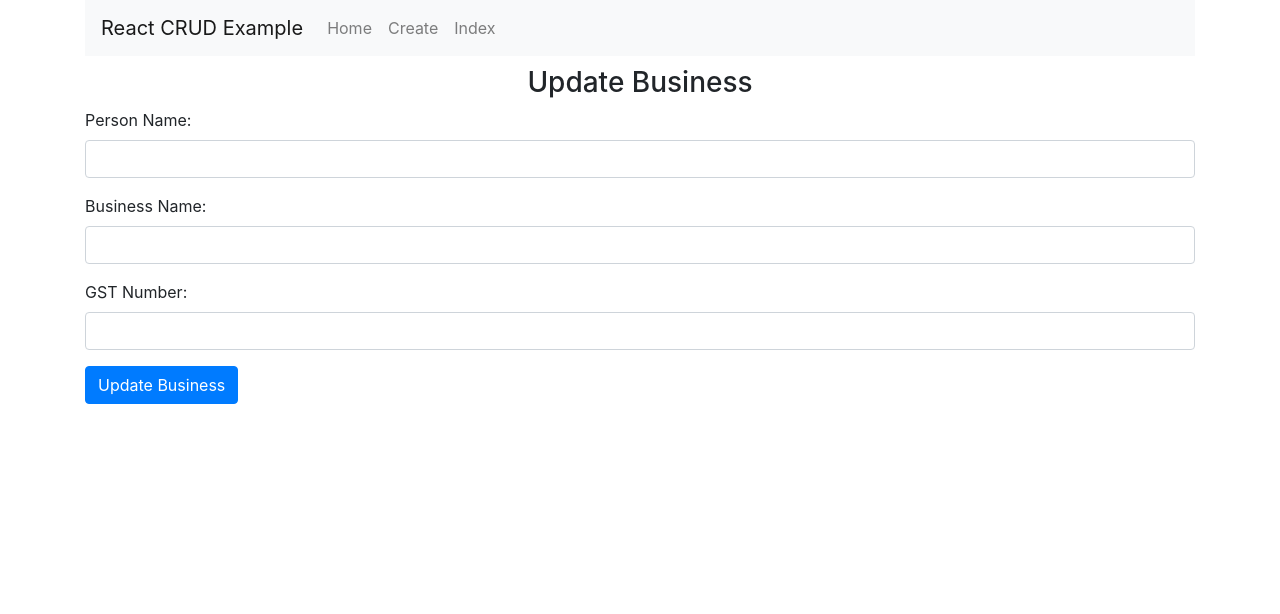
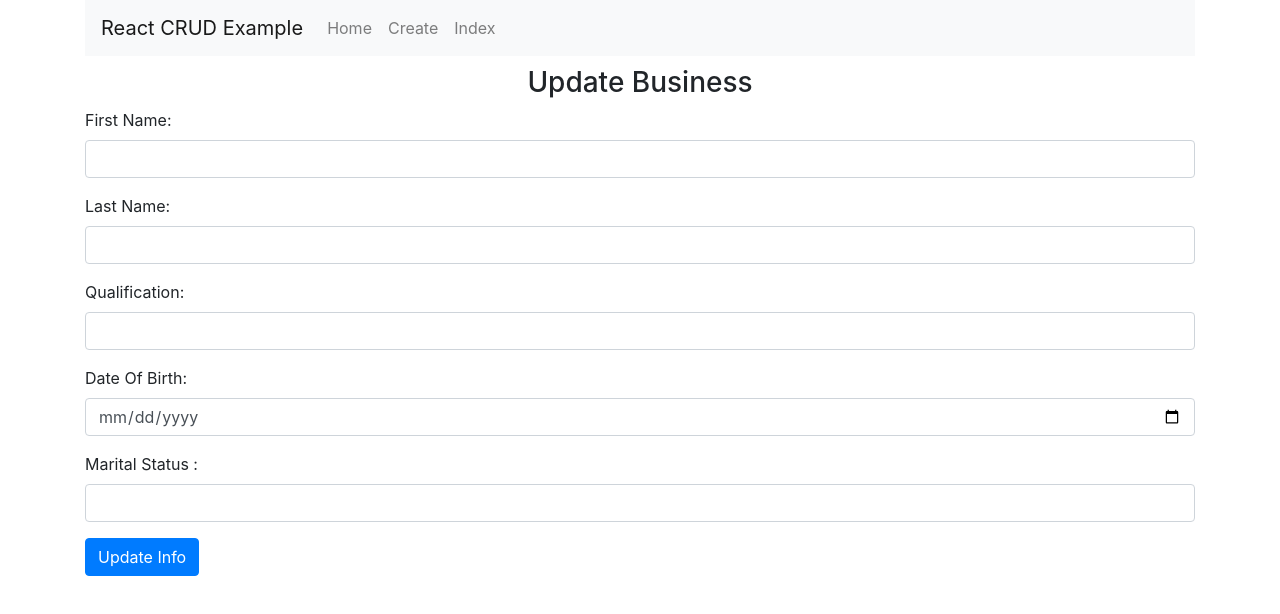
Before and after one commit to amriksingh0786/react-crud-mongo, a React (Create React App) app: page /edit/1 in a window 1280 px wide. Shown: the top 614 px of the page. Built offline with nearby package versions, Linux system fonts and the light colour scheme; no server answers.

Commit message:
edit done

```diff
--- a/src/components/TableRow.js
+++ b/src/components/TableRow.js
@@ -22,9 +22,9 @@ class TableRow extends Component {
           <td>
             {this.props.obj.last_name}
           </td>
-          <td>
+          {/* <td>
             {this.props.obj.business_gst_number}
-          </td>
+          </td> */}
           <td>
             {this.props.obj.person_qualification}
           </td>
--- a/src/components/create.component.js
+++ b/src/components/create.component.js
@@ -5,9 +5,9 @@ import { Dropdown } from 'react-bootstrap';
 export default class Create extends Component {
   constructor(props) {
     super(props);
-    this.onChangePersonName = this.onChangePersonName.bind(this);
-    this.onChangeBusinessName = this.onChangeBusinessName.bind(this);
-    this.onChangeGstNumber = this.onChangeGstNumber.bind(this);
+    this.onChangeFirstName = this.onChangeFirstName.bind(this);
+    this.onChangeLastName = this.onChangeLastName.bind(this);
+  /*   this.onChangeGstNumber = this.onChangeGstNumber.bind(this); */
     this.onChangeQualification = this.onChangeQualification.bind(this);
     this.onChangeDOB = this.onChangeDOB.bind(this);
     this.onChangeMaritalStatus = this.onChangeMaritalStatus.bind(this);
@@ -17,28 +17,28 @@ export default class Create extends Component {
     this.state = {
       first_name: '',
       last_name: '',
-      business_gst_number:'',
+    /*   business_gst_number:'', */
       person_qualification:'',
       date_of_birth:'',
       marital_status:'',
       person_hobby:''
     }
   }
-  onChangePersonName(e) {
+  onChangeFirstName(e) {
     this.setState({
       first_name: e.target.value
     });
   }
-  onChangeBusinessName(e) {
+  onChangeLastName(e) {
     this.setState({
       last_name: e.target.value
     })
   }
-  onChangeGstNumber(e) {
+ /*  onChangeGstNumber(e) {
     this.setState({
       business_gst_number: e.target.value
     })
-  }
+  } */
   onChangeQualification(e) {
     this.setState({
       person_qualification: e.target.value
@@ -65,7 +65,7 @@ export default class Create extends Component {
     const obj = {
       first_name: this.state.first_name,
       last_name: this.state.last_name,
-      business_gst_number: this.state.business_gst_number,
+    /*   business_gst_number: this.state.business_gst_number, */
       person_qualification: this.state.person_qualification,
       date_of_birth: this.state.date_of_birth,
       marital_status: this.state.marital_status,
@@ -77,7 +77,7 @@ export default class Create extends Component {
     this.setState({
       first_name: '',
       last_name: '',
-      business_gst_number: '',
+  /*     business_gst_number: '', */
       person_qualification: '',
       date_of_birth: '',
       marital_status:'',
@@ -96,7 +96,7 @@ export default class Create extends Component {
                       type="text"
                       className="form-control"
                       value={this.state.first_name}
-                      onChange={this.onChangePersonName}
+                      onChange={this.onChangeFirstName}
                       />
                 </div>
                 <div className="form-group">
@@ -104,17 +104,17 @@ export default class Create extends Component {
                     <input type="text"
                       className="form-control"
                       value={this.state.last_name}
-                      onChange={this.onChangeBusinessName}
+                      onChange={this.onChangeLastName}
                       />
                 </div>
-                <div className="form-group">
+                {/* <div className="form-group">
                     <label>GST Number: </label>
                     <input type="text"
                       className="form-control"
                       value={this.state.business_gst_number}
                       onChange={this.onChangeGstNumber}
                       />
-                </div>
+                </div> */}
                 <div className="form-group">
                     <label>Qualification: </label>
                       <input list="browsers" name="browser" className="form-control"
--- a/src/components/edit.component.js
+++ b/src/components/edit.component.js
@@ -4,15 +4,23 @@ import axios from 'axios';
 export default class Edit extends Component {
   constructor(props) {
     super(props);
-    this.onChangePersonName = this.onChangePersonName.bind(this);
-    this.onChangeBusinessName = this.onChangeBusinessName.bind(this);
-    this.onChangeGstNumber = this.onChangeGstNumber.bind(this);
+    this.onChangeFirstName = this.onChangeFirstName.bind(this);
+    this.onChangeLastName = this.onChangeLastName.bind(this);
+  /*   this.onChangeGstNumber = this.onChangeGstNumber.bind(this); */
+    this.onChangeQualification = this.onChangeQualification.bind(this);
+    this.onChangeDOB = this.onChangeDOB.bind(this);
+    this.onChangeMaritalStatus = this.onChangeMaritalStatus.bind(this);
+    this.onChangeHobby = this.onChangeHobby.bind(this);
     this.onSubmit = this.onSubmit.bind(this);
 
     this.state = {
       first_name: '',
       last_name: '',
-      business_gst_number:''
+ /*      business_gst_number: '', */
+      person_qualification: '',
+      date_of_birth: '',
+      marital_status:'',
+      person_hobby:''
     }
   }
 
@@ -22,27 +30,52 @@ export default class Edit extends Component {
               this.setState({
                 first_name: response.data.first_name,
                 last_name: response.data.last_name,
-                business_gst_number: response.data.business_gst_number });
+              /*   business_gst_number: response.data.business_gst_number, */
+                person_qualification: response.data.person_qualification,
+                date_of_birth: response.data.date_of_birth,
+                marital_status:response.data.marital_status,
+                person_hobby: response.data.person_hobby
+               });
           })
           .catch(function (error) {
               console.log(error);
           })
     }
 
-  onChangePersonName(e) {
+  onChangeFirstName(e) {
     this.setState({
       first_name: e.target.value
     });
   }
-  onChangeBusinessName(e) {
+  onChangeLastName(e) {
     this.setState({
       last_name: e.target.value
     })
   }
-  onChangeGstNumber(e) {
+  /* onChangeGstNumber(e) {
     this.setState({
       business_gst_number: e.target.value
     })
+  } */
+    onChangeQualification(e) {
+      this.setState({
+        person_qualification: e.target.value
+      })
+    }
+    onChangeDOB(e){
+        this.setState({
+          date_of_birth: e.target.value
+        })
+    }
+    onChangeMaritalStatus(e){
+      this.setState({
+        marital_status: e.target.value
+      })
+    }
+      onChangeHobby(e){
+        this.setState({
+          person_hobby: e.target.value
+        })
   }
 
   onSubmit(e) {
@@ -50,7 +83,11 @@ export default class Edit extends Component {
     const obj = {
       first_name: this.state.first_name,
       last_name: this.state.last_name,
-      business_gst_number: this.state.business_gst_number
+      /* business_gst_number: this.state.business_gst_number, */
+      person_qualification: this.state.person_qualification,
+      date_of_birth: this.state.date_of_birth,
+      marital_status: this.state.marital_status,
+      person_hobby: this.state.person_hobby
     };
     axios.post('http://localhost:4000/business/update/'+this.props.match.params.id, obj)
         .then(res => console.log(res.data));
@@ -64,33 +101,75 @@ export default class Edit extends Component {
             <h3 align="center">Update Business</h3>
             <form onSubmit={this.onSubmit}>
                 <div className="form-group">
-                    <label>Person Name:  </label>
+                    <label>First Name:  </label>
                     <input
                       type="text"
                       className="form-control"
                       value={this.state.first_name}
-                      onChange={this.onChangePersonName}
+                      onChange={this.onChangeFirstName}
                       />
                 </div>
                 <div className="form-group">
-                    <label>Business Name: </label>
+                    <label>Last Name: </label>
                     <input type="text"
                       className="form-control"
                       value={this.state.last_name}
-                      onChange={this.onChangeBusinessName}
+                      onChange={this.onChangeLastName}
                       />
                 </div>
-                <div className="form-group">
+               {/*  <div className="form-group">
                     <label>GST Number: </label>
                     <input type="text"
                       className="form-control"
                       value={this.state.business_gst_number}
                       onChange={this.onChangeGstNumber}
                       />
+                </div> */}
+                <div className="form-group">
+                    <label>Qualification: </label>
+                      <input list="browsers" name="browser" className="form-control"
+                      value={this.state.person_qualification}
+                      onChange={this.onChangeQualification}/>
+                      <datalist id="browsers">
+                        <option value="Internet Explorer"/>
+                        <option value="Firefox"/>
+                        <option value="Chrome"/>
+                        <option value="Opera"/>
+                        <option value="Safari"/>
+                      </datalist>
                 </div>
                 <div className="form-group">
+                    <label>Date Of Birth: </label>
+                    <input type="date"
+                      className="form-control"
+                      value={this.state.date_of_birth}
+                      onChange={this.onChangeDOB}
+                      />
+                </div>
+                <div className="form-group">
+                    <label>Marital Status : </label>
+                      <input list="browsers" name="browser" className="form-control"
+                      value={this.state.marital_status}
+                      onChange={this.onChangeMaritalStatus}/>
+                      <datalist id="browsers">
+                        <option value="Internet Explorer"/>
+                        <option value="Firefox"/>
+                        <option value="Chrome"/>
+                        <option value="Opera"/>
+                        <option value="Safari"/>
+                      </datalist>
+                </div>
+               {/*  <div className="form-group">
+                    <label>Hobby : </label>
+                    <input type="checkbox"
+                      className="form-control"
+                      value={this.state.person_hobby}
+                      onChange={this.onChangeHobby}
+                      />
+                </div> */}
+                <div className="form-group">
                     <input type="submit"
-                      value="Update Business"
+                      value="Update Info"
                       className="btn btn-primary"/>
                 </div>
             </form>
--- a/src/components/index.component.js
+++ b/src/components/index.component.js
@@ -32,7 +32,7 @@ export default class Index extends Component {
               <tr>
                 <th>First Name</th>
                 <th>Last Name</th>
-                <th>GST Number</th>
+               {/*  <th>GST Number</th> */}
                 <th>Qualification</th>
                 <th>DOB</th>
                 <th>Marital Status</th>
```
Also changed, not shown: 2 other files (tests, documents, lock files or other folders).
